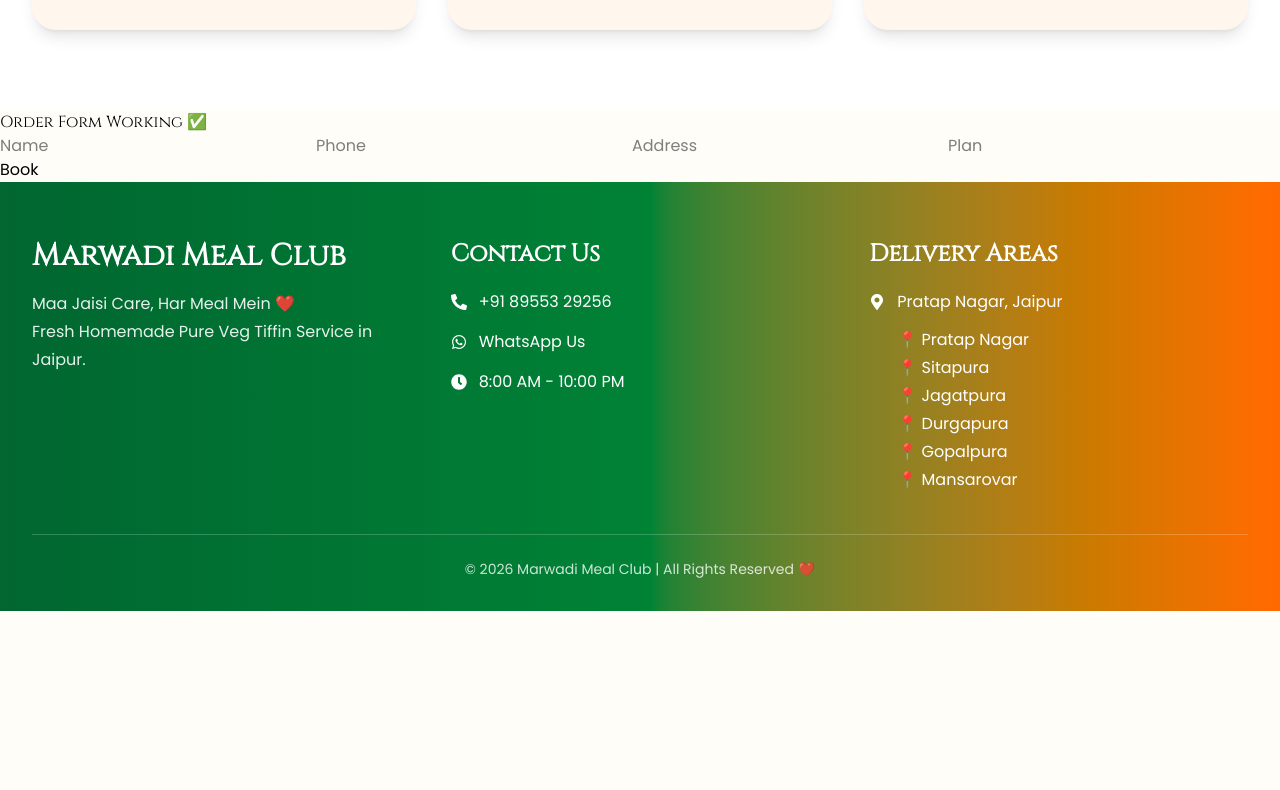
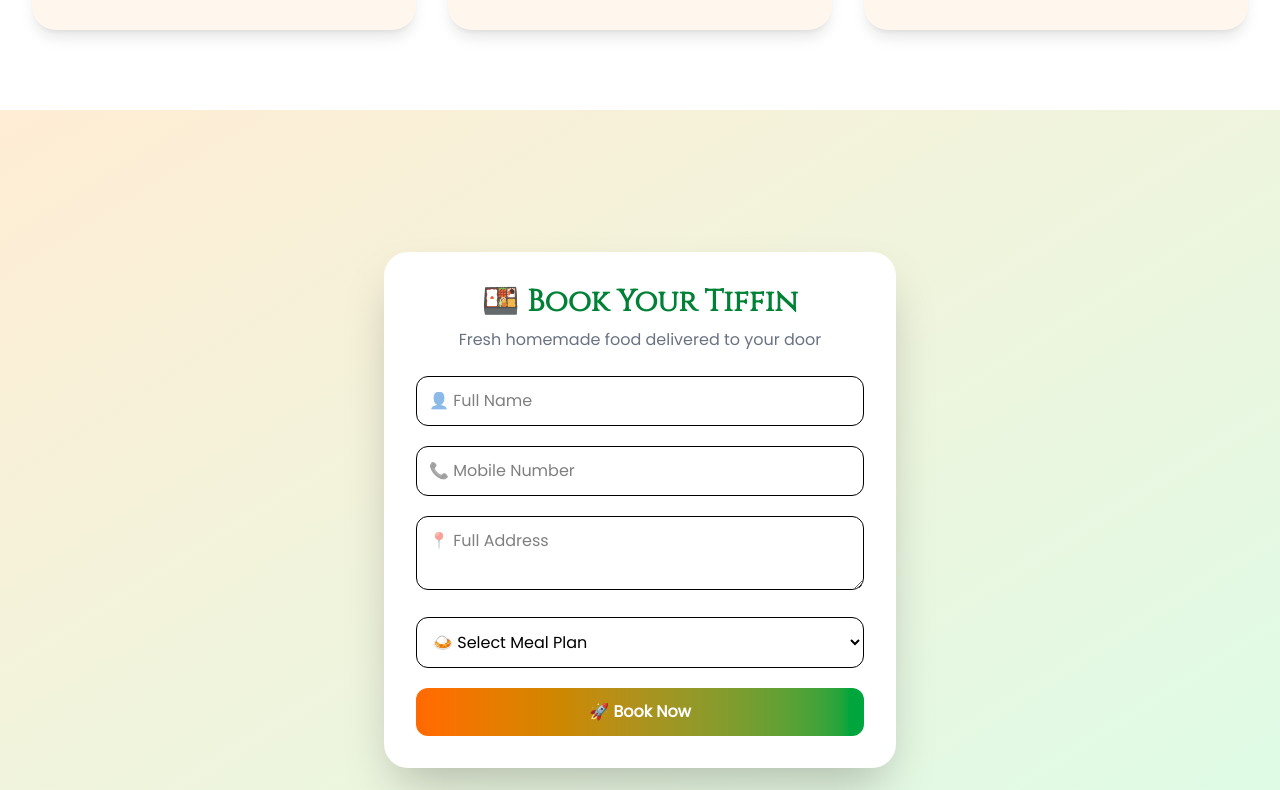
Before and after one commit to 2025pietcrdeepak013-sudo/Marwadi-Meal-Club-Website, a React (Vite) app in the folder client/: page / in a window 1280 px wide. Shown: the part 3670-4460 px from the top of the page. Before the commit the page ends 4281 px from the top, so only its background shows below. Built offline with nearby package versions, Linux system fonts and the light colour scheme.

Commit message:
Update OrderForm.jsx

```diff
--- a/client/src/components/OrderForm/OrderForm.jsx
+++ b/client/src/components/OrderForm/OrderForm.jsx
@@ -12,6 +12,7 @@ const OrderForm = () => {
   });
 
   const [loading, setLoading] = useState(false);
+  const [success, setSuccess] = useState("");
 
   const handleChange = (e) => {
     setForm({
@@ -32,14 +33,11 @@ const OrderForm = () => {
       setLoading(true);
 
       const res = await axios.post(`${API_URL}/api/bookings`, {
-        name: form.name,
-        phone: form.phone,
-        address: form.address,
-        plan: form.plan,
+        ...form,
         message: "",
       });
 
-      alert(res?.data?.message || "Booking Successful ✅");
+      setSuccess(res?.data?.message || "Booking Successful ✅");
 
       setForm({
         name: "",
@@ -60,20 +58,78 @@ const OrderForm = () => {
   };
 
   return (
-    <div>
-      <h2>Order Form Working ✅</h2>
+    <section className="min-h-screen flex items-center justify-center bg-gradient-to-br from-orange-100 to-green-100 p-5">
 
-      <form onSubmit={handleSubmit}>
-        <input name="name" value={form.name} onChange={handleChange} placeholder="Name" />
-        <input name="phone" value={form.phone} onChange={handleChange} placeholder="Phone" />
-        <input name="address" value={form.address} onChange={handleChange} placeholder="Address" />
-        <input name="plan" value={form.plan} onChange={handleChange} placeholder="Plan" />
+      <div className="bg-white shadow-2xl rounded-3xl w-full max-w-lg p-8">
 
-        <button type="submit" disabled={loading}>
-          {loading ? "Booking..." : "Book"}
-        </button>
-      </form>
-    </div>
+        <h2 className="text-3xl font-bold text-center text-green-700">
+          🍱 Book Your Tiffin
+        </h2>
+
+        <p className="text-center text-gray-500 mt-2">
+          Fresh homemade food delivered to your door
+        </p>
+
+        {success && (
+          <div className="bg-green-100 text-green-700 p-3 rounded-lg mt-4 text-center">
+            {success}
+          </div>
+        )}
+
+        <form onSubmit={handleSubmit} className="mt-6 space-y-5">
+
+          <input
+            type="text"
+            name="name"
+            value={form.name}
+            onChange={handleChange}
+            placeholder="👤 Full Name"
+            className="w-full border p-3 rounded-xl focus:ring-2 focus:ring-green-500 outline-none"
+          />
+
+          <input
+            type="tel"
+            name="phone"
+            value={form.phone}
+            onChange={handleChange}
+            placeholder="📞 Mobile Number"
+            className="w-full border p-3 rounded-xl focus:ring-2 focus:ring-green-500 outline-none"
+          />
+
+          <textarea
+            name="address"
+            value={form.address}
+            onChange={handleChange}
+            placeholder="📍 Full Address"
+            className="w-full border p-3 rounded-xl focus:ring-2 focus:ring-green-500 outline-none"
+          />
+
+          <select
+            name="plan"
+            value={form.plan}
+            onChange={handleChange}
+            className="w-full border p-3 rounded-xl focus:ring-2 focus:ring-green-500 outline-none"
+          >
+            <option value="">🍛 Select Meal Plan</option>
+            <option value="One Time Meal - ₹2400">
+              One Time Meal - ₹2400
+            </option>
+            <option value="Two Time Meal - ₹4000">
+              Two Time Meal - ₹4000
+            </option>
+          </select>
+
+          <button
+            type="submit"
+            disabled={loading}
+            className="w-full bg-gradient-to-r from-orange-500 to-green-600 text-white py-3 rounded-xl font-semibold hover:scale-105 transition"
+          >
+            {loading ? "Booking..." : "🚀 Book Now"}
+          </button>
+
+        </form>
+      </div>
+    </section>
   );
 };
 
```
